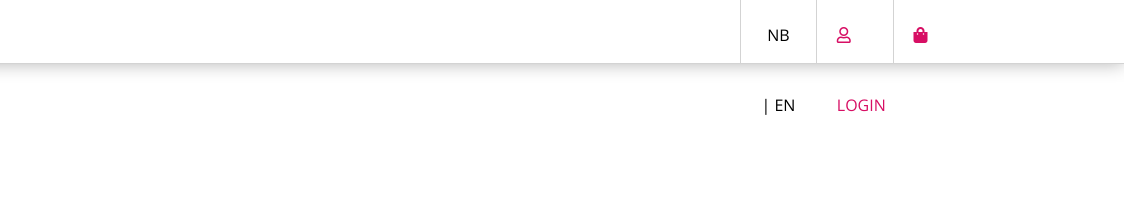
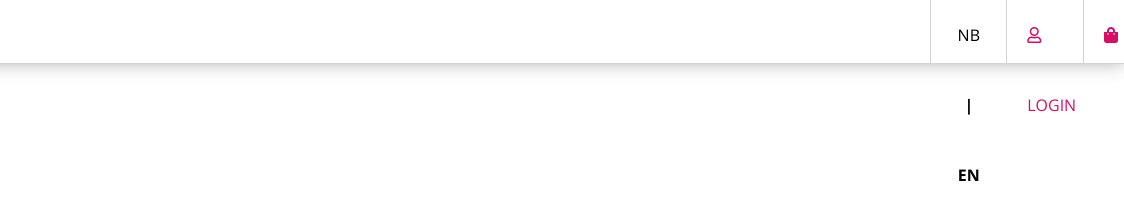
Before and after one commit to amedeopro/foodora, a plain HTML site: page index.html in a window 1280 px wide. Shown: the full height of the page, 156-1280 px from the left. Drawn offline with nearby package versions, Linux system fonts and the light colour scheme.

Commit message:
navbar terminata

```diff
--- a/index.html
+++ b/index.html
@@ -16,7 +16,7 @@
       </div>
       <div class="right">
         <div class="lingua">
-          <p>NB | EN</p>
+          <p>NB <strong>| EN</strong></p>
         </div>
         <div class="login">
           <p><i class="far fa-user"></i> LOGIN</p>
--- a/style.css
+++ b/style.css
@@ -25,6 +25,8 @@
 }
 
 .right{
+  display: flex;
+  justify-content: flex-end;
   line-height: 70px;
   width: 30%;
   height: 100%;
@@ -52,7 +54,7 @@
 
 .shop{
   padding: 0px 20px;
-  width: 20%;
+  width: 9%;
   height: 100%;
   float: left;
   color: #D70F64
```
